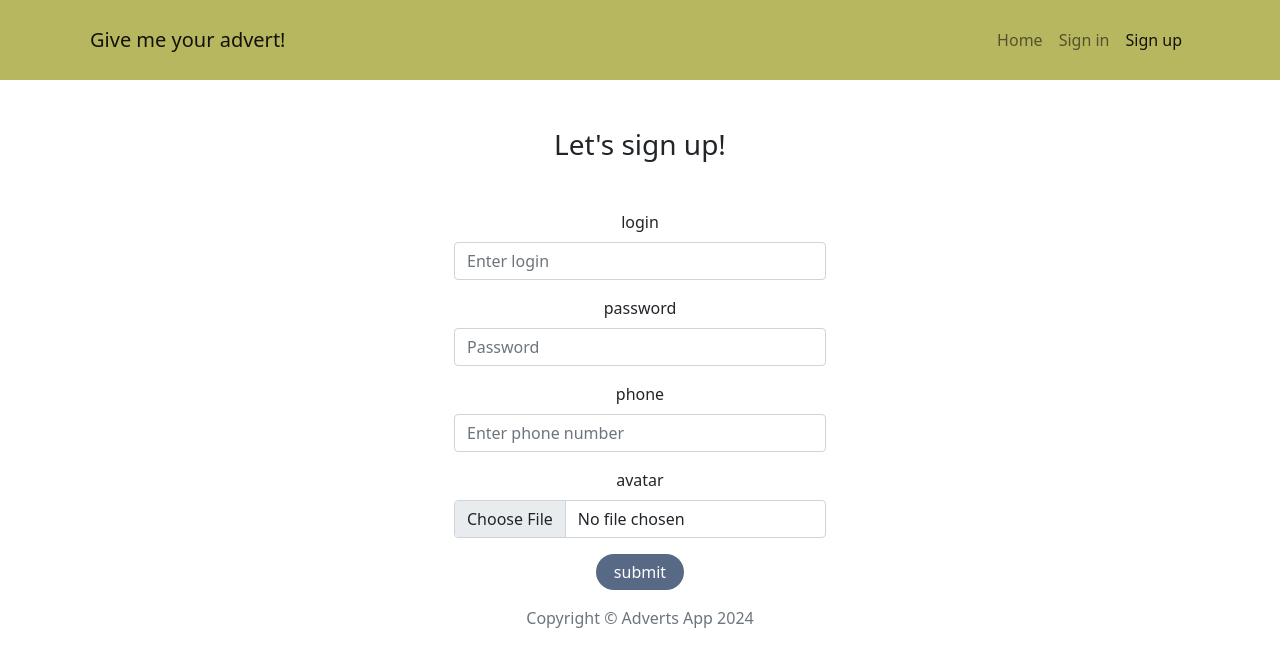
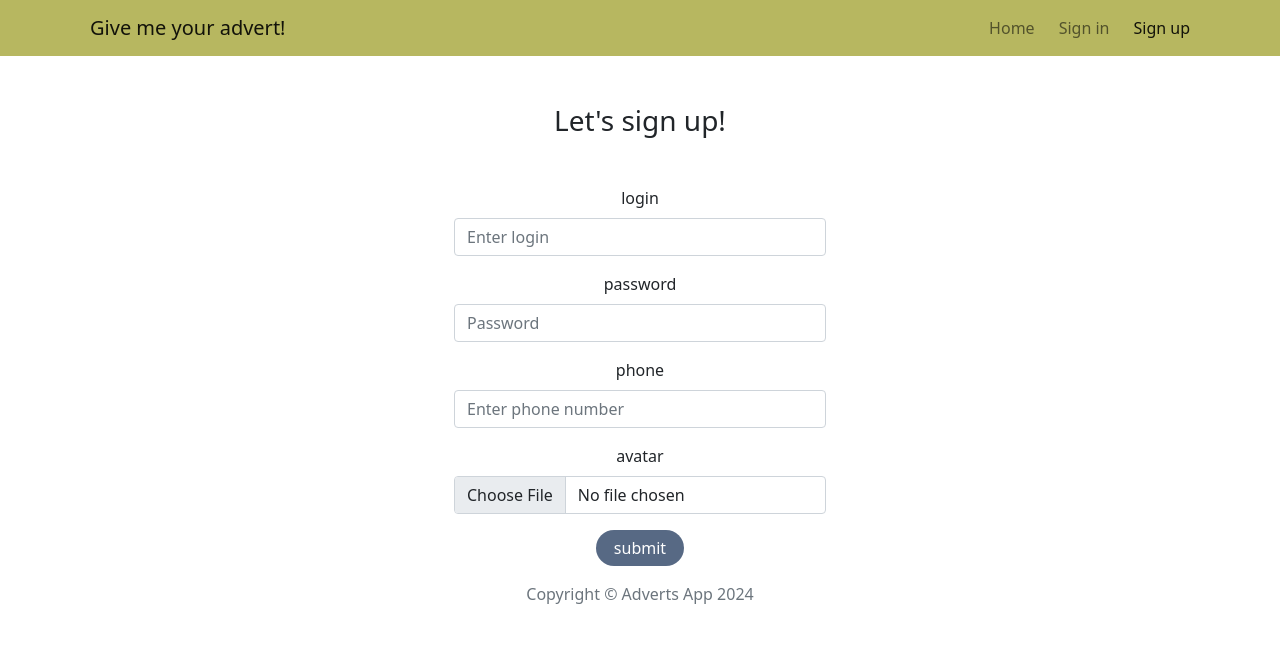
Before and after one commit to Ola-Cencora/Fullstack-Ads_site_project, a React (Create React App) app in the folder client/: page /register in a window 1280 px wide. Shown: the top 666 px of the page. Built offline with nearby package versions, Linux system fonts and the light colour scheme; no server answers.

Commit message:
Fix navigation and search display

```diff
--- a/client/src/components/views/Navigation/Navigation.js
+++ b/client/src/components/features/Navigation/Navigation.js
@@ -37,15 +37,12 @@ const Navigation = () => {
   return (
     <Navbar expanded={expanded} expand="lg" className={styles.navigation}>
       <Container>
+        <Link className="text-decoration-none" to="/">
           <Navbar.Brand className="me-auto mx-2">
             Give me your advert!
           </Navbar.Brand>
-        <Navbar.Toggle
-          onClick={() => setExpanded(expanded ? false : "expanded")}
-          aria-controls="responsive-navbar-nav"
-        />
-        <Navbar.Collapse className="justify-content-end">
-          <Nav className="ms-auto mx-2">
+        </Link>
+        <Nav className={styles.navigationLinks}>
           <Nav.Link onClick={() => setExpanded(false)} as={NavLink} to="/">
             Home
           </Nav.Link>
@@ -53,7 +50,6 @@ const Navigation = () => {
           {signInLinks}
           {newAdvertButton}
         </Nav>
-        </Navbar.Collapse>
       </Container>
     </Navbar>
   );
--- /dev/null
+++ b/client/src/components/features/Navigation/Navigation.module.scss
@@ -0,0 +1,14 @@
+@import '../../../styles/settings.scss';
+
+.navigation {
+    background-color: $color-main;
+    margin-bottom: 26px;
+
+    .navigationLinks {
+        display: flex;
+        flex-direction: row;
+        align-items: center;
+        gap: 8px;
+        margin-left: 8px;
+    }
+}
--- a/client/src/components/features/SearchForm/SearchForm.js
+++ b/client/src/components/features/SearchForm/SearchForm.js
@@ -24,7 +24,7 @@ const SearchForm = () => {
       onSubmit={handleSearch}
       className={clsx("d-flex justify-content-center", styles.search)}
     >
-      <Row className="g-1 d-flex align-items-center">
+      <Row className="g-1 align-items-center">
         <Col sm={12} lg={8}>
           <Form.Control
             className={styles.form}
@@ -34,7 +34,7 @@ const SearchForm = () => {
             onChange={(e) => setSearch(e.target.value)}
           />
         </Col>
-        <Col sm={12} lg={4}>
+        <Col sm={12} lg={4} className="text-center">
           <Button type="submit" color="cool-main" content="search" />
         </Col>
       </Row>
--- a/client/src/components/views/Header/Header.js
+++ b/client/src/components/views/Header/Header.js
@@ -1,4 +1,4 @@
-import Navigation from "../Navigation/Navigation";
+import Navigation from "../../features/Navigation/Navigation";
 
 const Header = () => (
     <Navigation />
--- a/client/src/components/views/Navigation/Navigation.module.scss
+++ /dev/null
@@ -1,19 +0,0 @@
-@import '../../../styles/settings.scss';
-
-.navigation {
-    background-color: $color-main;
-    height: 10vh;
-    margin-bottom: 3vh;
-
-    .button {
-        background-color: $color-warm;
-        border-color: $color-warm;
-        border-radius: $border-radius;
-        padding: $button-padding;
-        &:hover {
-            background-color: $color-cool;
-            border-color: $color-cool;
-        }
-    }
-
-}
```
Lines whose indentation alone changed are shown as unchanged.
